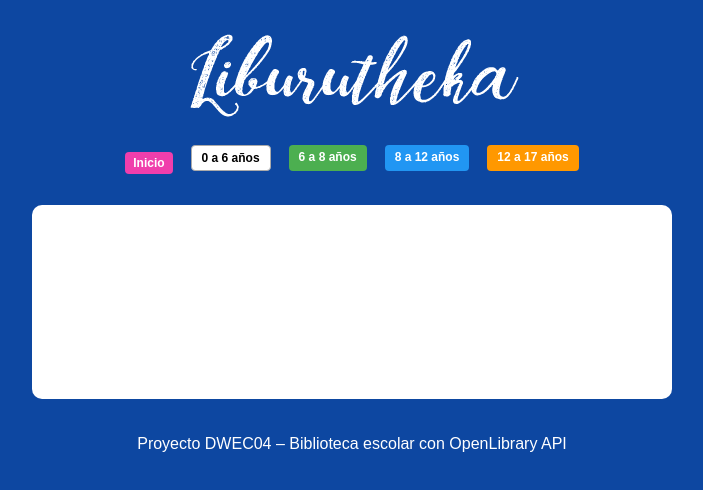
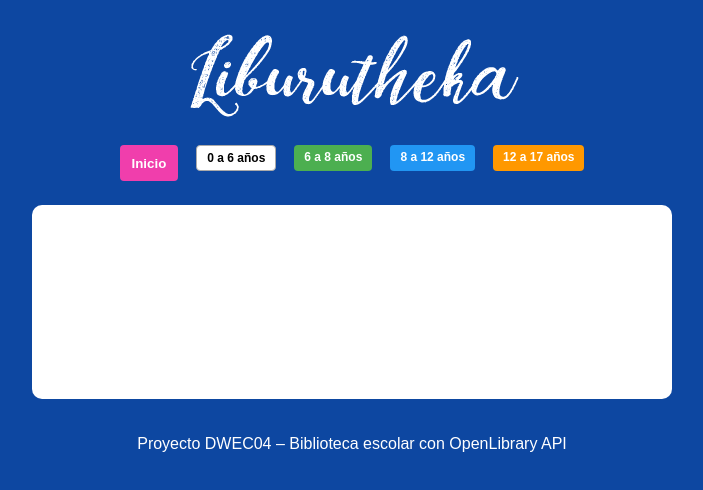
Before and after one commit to gongomlau/libreria, a plain HTML site: page index.html in a window 1280 px wide. Shown: the whole page, without its empty margins (288-991 px from the left). Drawn offline with nearby package versions, Linux system fonts and the light colour scheme; no server answers.

Commit message:
Revisado

```diff
--- a/css/styles.css
+++ b/css/styles.css
@@ -72,7 +72,6 @@ main{
    ====================================================== */
 .book-detail {
     background-color: #1976d2;
-    /* Azul más claro para contraste */
     border-radius: 10px;
     box-shadow: 0 3px 10px rgba(0, 0, 0, 0.4);
     padding: 20px;
@@ -87,28 +86,24 @@ main{
     border-radius: 6px;
     margin-bottom: 20px;
     border: 3px solid #fff;
-    /* Marco blanco para destacar */
 }
 
 .book-detail h2 {
     font-size: 1.6rem;
     margin: 10px 0;
     color: #fff;
-    /* Título en blanco */
 }
 
 .book-detail h4 {
     font-size: 1.2rem;
     margin: 5px 0 15px;
     color: #bbdefb;
-    /* Azul claro para subtítulo */
 }
 
 .book-detail p {
     font-size: 1rem;
     line-height: 1.5;
     color: #e3f2fd;
-    /* Texto en azul muy claro */
 }
 
 /* ======================================================
@@ -171,11 +166,12 @@ main{
     max-width: 600px;
     margin: 20px auto;
 }
-
+/* ======================================================
+   Home
+   ====================================================== */
 #top-menu {
     display: flex;
     justify-content: center;
-    align-items: center;
     gap: 10px;
     margin-bottom: 10px;
 }
@@ -184,9 +180,8 @@ main{
     background: #f03eac;
     border: none;
     cursor: pointer;
-    padding: 4px 8px;
+    padding: 5px 12px;
     margin: 4px;
-    font-size: 12px;
     border-radius: 4px;
     color: white;
     font-weight: bold;
```
Also changed, not shown: js/mappers/mapToBook.js (+5 -5 lines).
